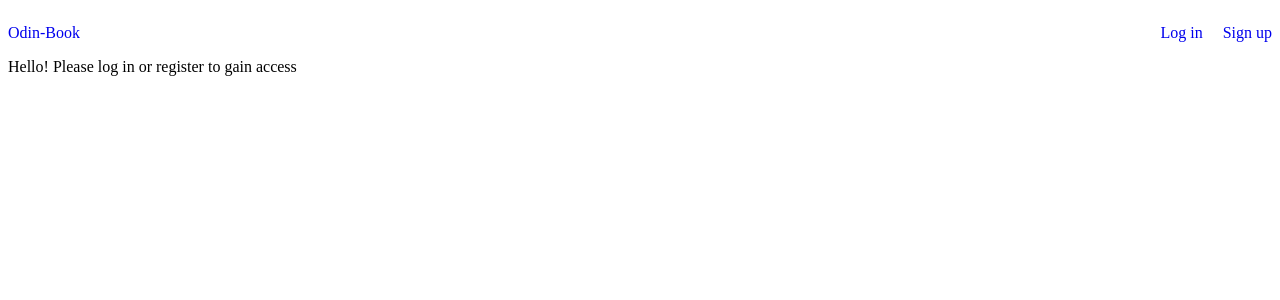
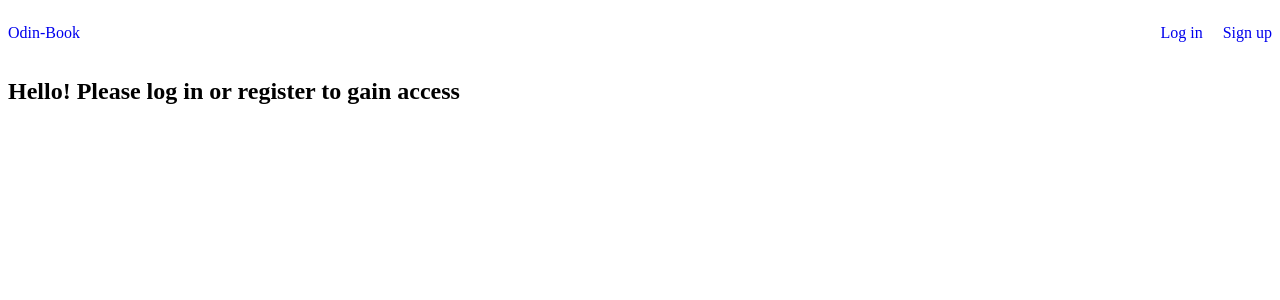
Before and after one commit to GGFioggos/odin-book-frontend, a React (Create React App) app: page / in a window 1280 px wide. Shown: the top 300 px of the page. Built offline with nearby package versions, Linux system fonts and the light colour scheme; no server answers.

Commit message:
implement Feed component

```diff
--- a/src/routes/App.js
+++ b/src/routes/App.js
@@ -1,4 +1,5 @@
 import React, { useState, useEffect, useContext } from 'react';
+import Feed from '../components/Feed';
 import Header from '../components/Header';
 import { UserContext } from '../UserContext';
 
@@ -10,9 +11,9 @@ function App() {
             <Header />
             <div>
                 {userInfo == null && (
-                    <div>Hello! Please log in or register to gain access</div>
+                    <h2>Hello! Please log in or register to gain access</h2>
                 )}
-                {userInfo != null && <div>Hello {userInfo.lastName}</div>}
+                {userInfo != null && <Feed />}
             </div>
         </div>
     );
```
